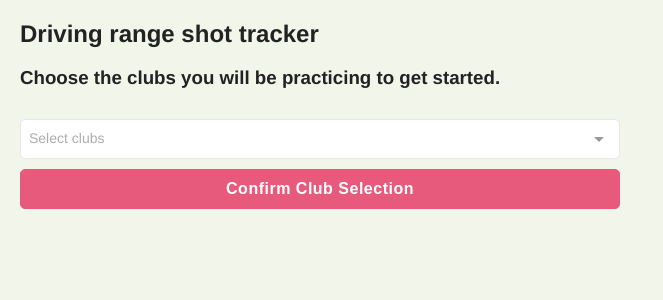
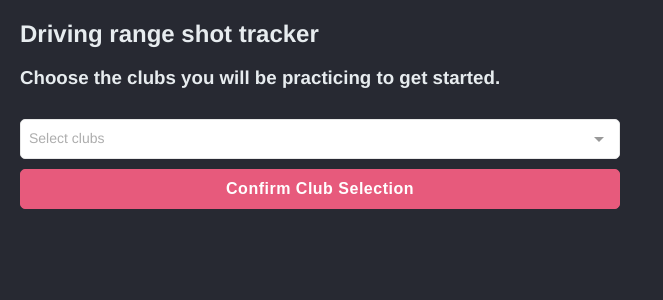
Before and after one commit to benjaminkent/golf-shot-tracker, a Vue app: page / in a window 1280 px wide. Shown: the top 300 px of the page, without its empty margins (0-663 px from the left). Built offline with nearby package versions, Linux system fonts and the light colour scheme.

Commit message:
made it dark

```diff
--- a/src/App.vue
+++ b/src/App.vue
@@ -19,11 +19,11 @@ export default Vue.extend({
   font-family: Avenir, Helvetica, Arial, sans-serif;
   -webkit-font-smoothing: antialiased;
   -moz-osx-font-smoothing: grayscale;
-  color: #222;
+  color: #e7ecef;
 }
 body {
   margin: 0;
-  background-color: #f2f5ea;
+  background-color: #272932;
 }
 </style>
 
```
